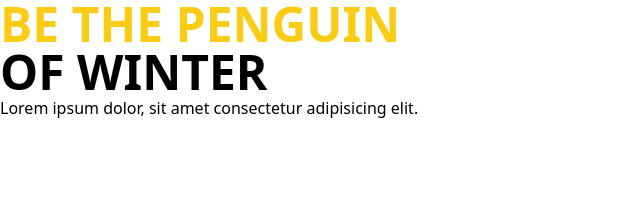
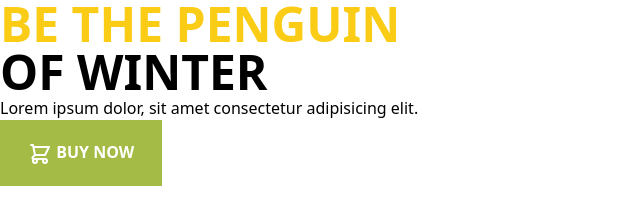
Before and after one commit to kamrul-dev/penguin-fashion-with-tailwind, a plain HTML site: page index.html in a window 1280 px wide. Shown: the whole page, without its empty margins (0-640 px from the left). Drawn offline with nearby package versions, Linux system fonts and the light colour scheme.

Commit message:
buy now button and cart icon added in the header section

```diff
--- a/index.html
+++ b/index.html
@@ -30,6 +30,11 @@
         <span>of winter</span>
       </h1>
       <p>Lorem ipsum dolor, sit amet consectetur adipisicing elit.</p>
+      <button class="uppercase bg-[#A4BC46] py-5 px-7 text-white font-semibold">
+        <svg xmlns="http://www.w3.org/2000/svg" class="h-6 w-6 inline" fill="none" viewBox="0 0 24 24" stroke="currentColor">
+          <path stroke-linecap="round" stroke-linejoin="round" stroke-width="2" d="M3 3h2l.4 2M7 13h10l4-8H5.4M7 13L5.4 5M7 13l-2.293 2.293c-.63.63-.184 1.707.707 1.707H17m0 0a2 2 0 100 4 2 2 0 000-4zm-8 2a2 2 0 11-4 0 2 2 0 014 0z" />
+        </svg>
+        Buy Now</button>
     </section>
   </header>
 </body>
```
